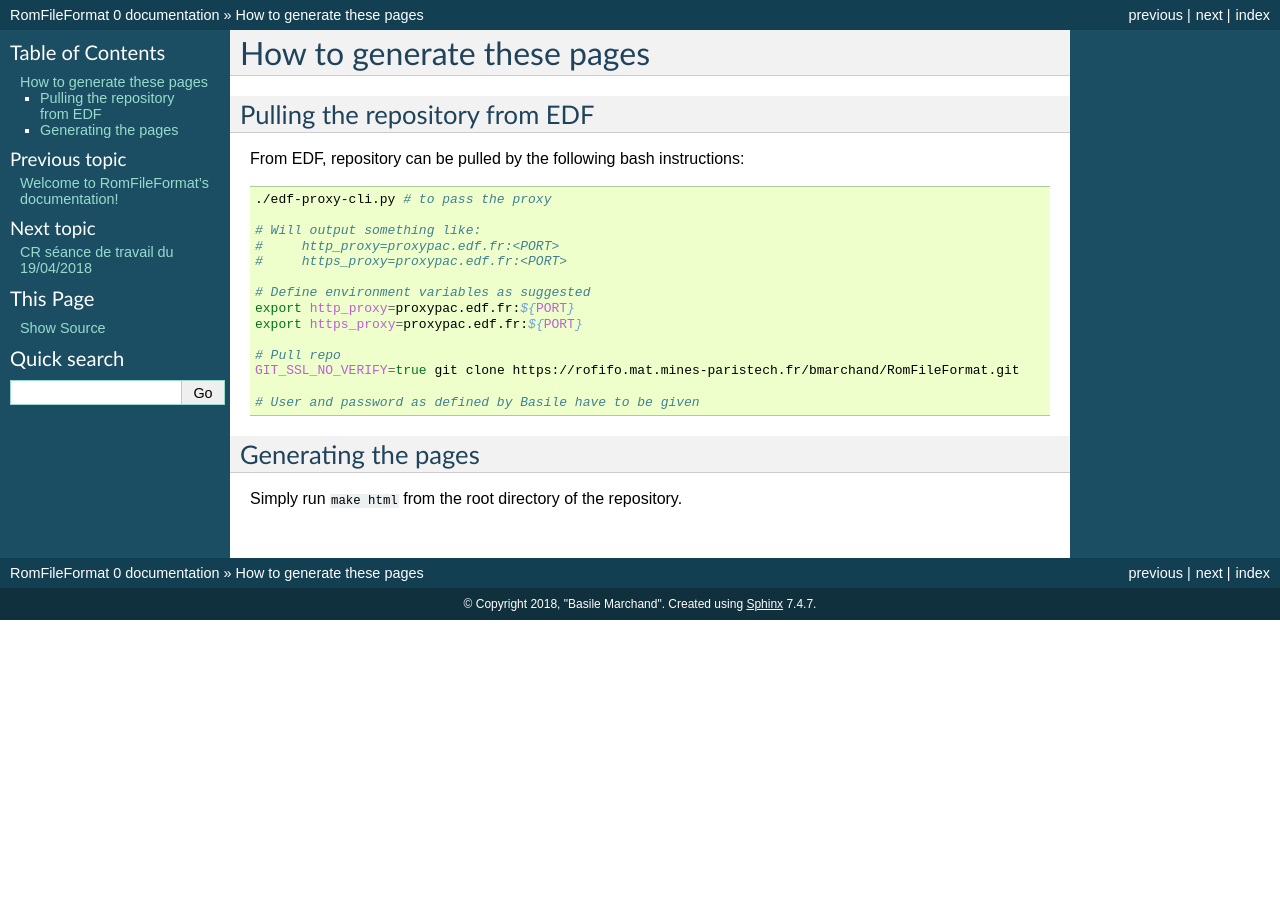
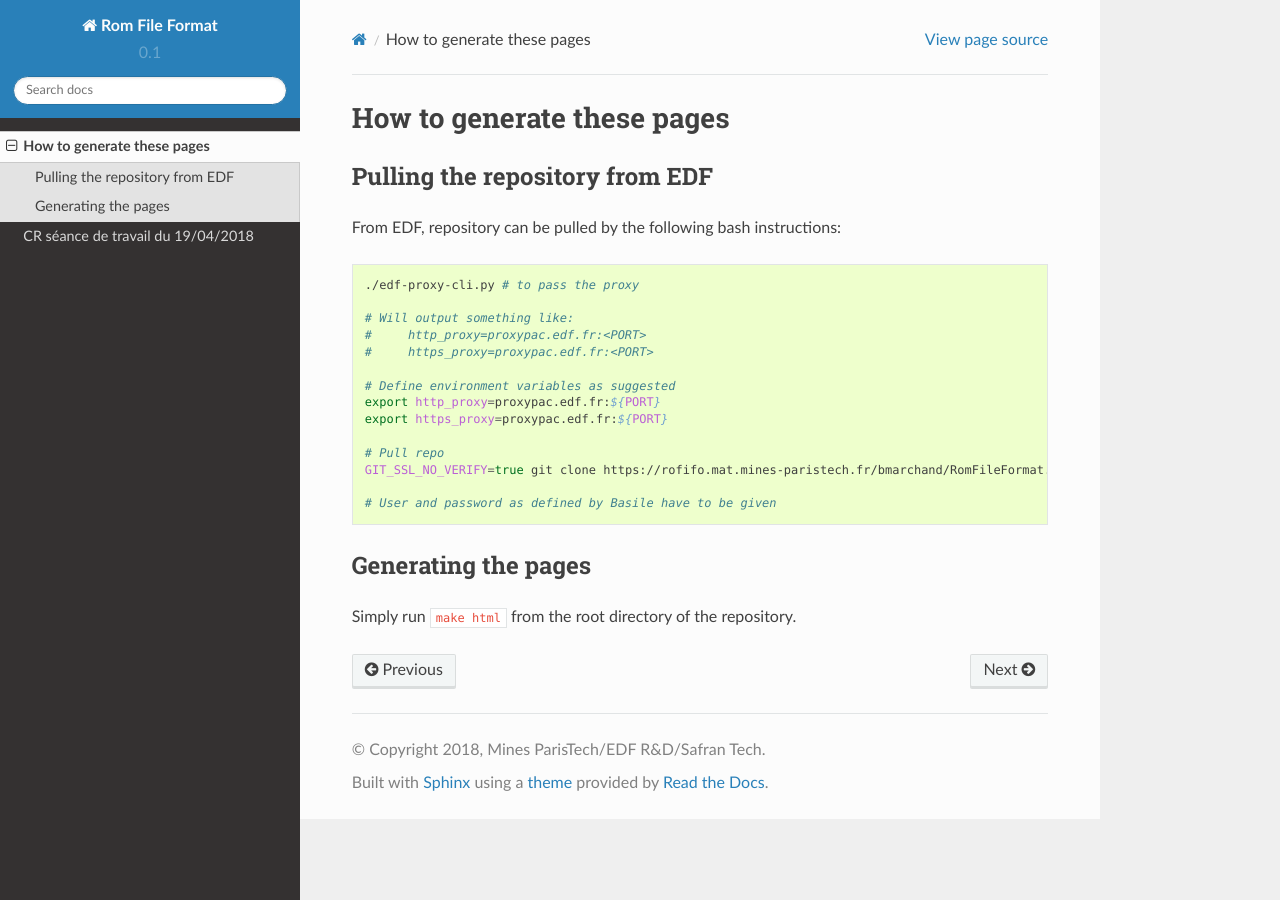
Before and after one commit to feelpp/mordicus, a Sphinx documentation site: the page built from source/sphinx-instructions.rst, in a window 1280 px wide. Built offline with Sphinx 7.4.7 and the Read the Docs theme 2.0.0, drawn with Linux system fonts in a browser that asks for light colours; pages that are not in the unit, such as notebooks, are missing from menus; some of the changed lines change nothing that is shown.

Commit message:
Merge conf.py files

```diff
--- a/source/UseCasesAndUserStories/conf.py
+++ /dev/null
@@ -1,258 +0,0 @@
-# -*- coding: utf-8 -*-
-#
-# Working notes build configuration file, created by
-# sphinx-quickstart on Fri Feb  2 07:51:55 2018.
-#
-# This file is execfile()d with the current directory set to its containing dir.
-#
-# Note that not all possible configuration values are present in this
-# autogenerated file.
-#
-# All configuration values have a default; values that are commented out
-# serve to show the default.
-
-import sys, os
-
-# If extensions (or modules to document with autodoc) are in another directory,
-# add these directories to sys.path here. If the directory is relative to the
-# documentation root, use os.path.abspath to make it absolute, like shown here.
-#sys.path.insert(0, os.path.abspath('.'))
-
-# -- General configuration -----------------------------------------------------
-
-# If your documentation needs a minimal Sphinx version, state it here.
-#needs_sphinx = '1.0'
-
-# Add any Sphinx extension module names here, as strings. They can be extensions
-# coming with Sphinx (named 'sphinx.ext.*') or your custom ones.
-extensions = ['sphinx.ext.intersphinx', 'sphinx.ext.todo', 'sphinx.ext.mathjax']
-
-# Add any paths that contain templates here, relative to this directory.
-templates_path = ['_templates']
-
-# The suffix of source filenames.
-source_suffix = '.rst'
-
-# The encoding of source files.
-#source_encoding = 'utf-8-sig'
-
-# The master toctree document.
-master_doc = 'index'
-
-# General information about the project.
-project = u'Rom File Format'
-copyright = u'2018, Mines ParisTech/EDF R&D/Safran Tech'
-
-# The version info for the project you're documenting, acts as replacement for
-# |version| and |release|, also used in various other places throughout the
-# built documents.
-#
-# The short X.Y version.
-version = '0.1.0'
-# The full version, including alpha/beta/rc tags.
-release = '0.1.0'
-
-# The language for content autogenerated by Sphinx. Refer to documentation
-# for a list of supported languages.
-#language = None
-
-# There are two options for replacing |today|: either, you set today to some
-# non-false value, then it is used:
-#today = ''
-# Else, today_fmt is used as the format for a strftime call.
-#today_fmt = '%B %d, %Y'
-
-# List of patterns, relative to source directory, that match files and
-# directories to ignore when looking for source files.
-exclude_patterns = []
-
-# The reST default role (used for this markup: `text`) to use for all documents.
-#default_role = None
-
-# If true, '()' will be appended to :func: etc. cross-reference text.
-#add_function_parentheses = True
-
-# If true, the current module name will be prepended to all description
-# unit titles (such as .. function::).
-#add_module_names = True
-
-# If true, sectionauthor and moduleauthor directives will be shown in the
-# output. They are ignored by default.
-#show_authors = False
-
-# The name of the Pygments (syntax highlighting) style to use.
-pygments_style = 'sphinx'
-
-# A list of ignored prefixes for module index sorting.
-#modindex_common_prefix = []
-
-
-# -- Options for HTML output ---------------------------------------------------
-
-# The theme to use for HTML and HTML Help pages.  See the documentation for
-# a list of builtin themes.
-##html_theme = 'pyramid'
-html_theme = 'sphinx_rtd_theme'
-##html_theme = 'cloud'
-# Theme options are theme-specific and customize the look and feel of a theme
-# further.  For a list of options available for each theme, see the
-# documentation.
-#html_theme_options = {}
-
-# Add any paths that contain custom themes here, relative to this directory.
-#html_theme_path = []
-
-# The name for this set of Sphinx documents.  If None, it defaults to
-# "<project> v<release> documentation".
-#html_title = None
-
-# A shorter title for the navigation bar.  Default is the same as html_title.
-#html_short_title = None
-
-# The name of an image file (relative to this directory) to place at the top
-# of the sidebar.
-##html_logo = "_static/pixel_cdm.png"
-
-# The name of an image file (within the static path) to use as favicon of the
-# docs.  This file should be a Windows icon file (.ico) being 16x16 or 32x32
-# pixels large.
-#html_favicon = None
-
-# Add any paths that contain custom static files (such as style sheets) here,
-# relative to this directory. They are copied after the builtin static files,
-# so a file named "default.css" will overwrite the builtin "default.css".
-#html_static_path = ['_static']
-
-# If not '', a 'Last updated on:' timestamp is inserted at every page bottom,
-# using the given strftime format.
-#html_last_updated_fmt = '%b %d, %Y'
-
-# If true, SmartyPants will be used to convert quotes and dashes to
-# typographically correct entities.
-#html_use_smartypants = True
-
-# Custom sidebar templates, maps document names to template names.
-#html_sidebars = {}
-
-# Additional templates that should be rendered to pages, maps page names to
-# template names.
-#html_additional_pages = {}
-
-# If false, no module index is generated.
-#html_domain_indices = True
-
-# If false, no index is generated.
-html_use_index = True
-
-# If true, the index is split into individual pages for each letter.
-#html_split_index = False
-
-# If true, links to the reST sources are added to the pages.
-html_show_sourcelink = True
-
-# If true, "Created using Sphinx" is shown in the HTML footer. Default is True.
-html_show_sphinx = True
-
-# If true, "(C) Copyright ..." is shown in the HTML footer. Default is True.
-#html_show_copyright = True
-
-# If true, an OpenSearch description file will be output, and all pages will
-# contain a <link> tag referring to it.  The value of this option must be the
-# base URL from which the finished HTML is served.
-#html_use_opensearch = ''
-
-# This is the file name suffix for HTML files (e.g. ".xhtml").
-#html_file_suffix = None
-
-# Output file base name for HTML help builder.
-htmlhelp_basename = 'rofifo'
-
-
-# -- Options for LaTeX output --------------------------------------------------
-
-latex_elements = {
-# The paper size ('letterpaper' or 'a4paper').
-#'papersize': 'letterpaper',
-
-# The font size ('10pt', '11pt' or '12pt').
-#'pointsize': '10pt',
-
-# Additional stuff for the LaTeX preamble.
-#'preamble': '',
-}
-
-# Grouping the document tree into LaTeX files. List of tuples
-# (source start file, target name, title, author, documentclass [howto/manual]).
-latex_documents = [
-  ('index', 'RoFiFo.tex', u'Rom File Format',
-   u'Mines ParisTech/EDF R\&D/Safran Tech', 'manual'),
-]
-
-# The name of an image file (relative to this directory) to place at the top of
-# the title page.
-#latex_logo = None
-
-# For "manual" documents, if this is true, then toplevel headings are parts,
-# not chapters.
-#latex_use_parts = False
-
-# If true, show page references after internal links.
-#latex_show_pagerefs = False
-
-# If true, show URL addresses after external links.
-#latex_show_urls = False
-
-# Documents to append as an appendix to all manuals.
-#latex_appendices = []
-
-# If false, no module index is generated.
-#latex_domain_indices = True
-
-
-# -- Options for manual page output --------------------------------------------
-
-# One entry per manual page. List of tuples
-# (source start file, name, description, authors, manual section).
-man_pages = [
-    ('index', 'RoFiFo', u'RoFiFo',
-     [u''], 1)
-]
-
-# If true, show URL addresses after external links.
-#man_show_urls = False
-
-
-# -- Options for Texinfo output ------------------------------------------------
-
-# Grouping the document tree into Texinfo files. List of tuples
-# (source start file, target name, title, author,
-#  dir menu entry, description, category)
-texinfo_documents = [
-  ('index', 'RoFiFo', u'RoFiFo',
-   u'', 'RoFiFo', 'One line description of project.',
-   'Miscellaneous'),
-]
-
-# Documents to append as an appendix to all manuals.
-#texinfo_appendices = []
-
-# If false, no module index is generated.
-#texinfo_domain_indices = True
-
-# How to display URL addresses: 'footnote', 'no', or 'inline'.
-#texinfo_show_urls = 'footnote'
-
-
-# Example configuration for intersphinx: refer to the Python standard library.
-intersphinx_mapping = {'http://docs.python.org/': None}
-
-
-#import os
-#print( os.getcwd() )
-try:
-    import sphinxcontrib.plantuml
-    extensions = ['sphinxcontrib.plantuml', ]
-    plantuml = 'java -jar ../bin/plantuml.jar'
-except ImportError:
-    print("The plantuml extension is disabled --- if you want to use it install")
-    print("      sphinxcontrib.plantuml")
--- a/source/conf.py
+++ b/source/conf.py
@@ -29,6 +29,7 @@ import os
 # extensions coming with Sphinx (named 'sphinx.ext.*') or your custom
 # ones.
 extensions = [
+    'sphinx.ext.intersphinx',
     'sphinx.ext.todo',
     'sphinx.ext.mathjax',
 ]
@@ -46,8 +47,8 @@ source_suffix = '.rst'
 master_doc = 'index'
 
 # General information about the project.
-project = u'RomFileFormat'
-copyright = u'2018, "Basile Marchand"'
+project = u'Rom File Format'
+copyright = u'2018, Mines ParisTech/EDF R&D/Safran Tech'
 
 # The version info for the project you're documenting, acts as replacement for
 # |version| and |release|, also used in various other places throughout the
@@ -101,8 +102,9 @@ pygments_style = 'sphinx'
 
 # The theme to use for HTML and HTML Help pages.  See the documentation for
 # a list of builtin themes.
-html_theme = 'default'
-
+##html_theme = 'pyramid'
+html_theme = 'sphinx_rtd_theme'
+##html_theme = 'cloud'
 # Theme options are theme-specific and customize the look and feel of a theme
 # further.  For a list of options available for each theme, see the
 # documentation.
@@ -156,16 +158,16 @@ html_static_path = ['_static']
 #html_domain_indices = True
 
 # If false, no index is generated.
-#html_use_index = True
+html_use_index = True
 
 # If true, the index is split into individual pages for each letter.
 #html_split_index = False
 
 # If true, links to the reST sources are added to the pages.
-#html_show_sourcelink = True
+html_show_sourcelink = True
 
 # If true, "Created using Sphinx" is shown in the HTML footer. Default is True.
-#html_show_sphinx = True
+html_show_sphinx = True
 
 # If true, "(C) Copyright ..." is shown in the HTML footer. Default is True.
 #html_show_copyright = True
@@ -179,7 +181,7 @@ html_static_path = ['_static']
 #html_file_suffix = None
 
 # Output file base name for HTML help builder.
-htmlhelp_basename = 'RomFileFormatdoc'
+htmlhelp_basename = 'rofifo'
 
 
 # -- Options for LaTeX output ---------------------------------------------
@@ -199,8 +201,8 @@ latex_elements = {
 # (source start file, target name, title,
 #  author, documentclass [howto, manual, or own class]).
 latex_documents = [
-  ('index', 'RomFileFormat.tex', u'RomFileFormat Documentation',
-   u'"Basile Marchand"', 'manual'),
+  ('index', 'RoFiFo.tex', u'Rom File Format',
+   u'Mines ParisTech/EDF R\&D/Safran Tech', 'manual'),
 ]
 
 # The name of an image file (relative to this directory) to place at the top of
@@ -229,8 +231,8 @@ latex_documents = [
 # One entry per manual page. List of tuples
 # (source start file, name, description, authors, manual section).
 man_pages = [
-    ('index', 'romfileformat', u'RomFileFormat Documentation',
-     [u'"Basile Marchand"'], 1)
+    ('index', 'RoFiFo', u'RoFiFo',
+     [u''], 1)
 ]
 
 # If true, show URL addresses after external links.
@@ -243,8 +245,8 @@ man_pages = [
 # (source start file, target name, title, author,
 #  dir menu entry, description, category)
 texinfo_documents = [
-  ('index', 'RomFileFormat', u'RomFileFormat Documentation',
-   u'"Basile Marchand"', 'RomFileFormat', 'One line description of project.',
+  ('index', 'RoFiFo', u'RoFiFo',
+   u'', 'RoFiFo', 'One line description of project.',
    'Miscellaneous'),
 ]
 
@@ -257,5 +259,17 @@ texinfo_documents = [
 # How to display URL addresses: 'footnote', 'no', or 'inline'.
 #texinfo_show_urls = 'footnote'
 
-# If true, do not generate a @detailmenu in the "Top" node's menu.
-#texinfo_no_detailmenu = False
+
+# Example configuration for intersphinx: refer to the Python standard library.
+intersphinx_mapping = {'http://docs.python.org/': None}
+
+
+#import os
+#print( os.getcwd() )
+try:
+    import sphinxcontrib.plantuml
+    extensions = ['sphinxcontrib.plantuml', ]
+    plantuml = 'java -jar ../bin/plantuml.jar'
+except ImportError:
+    print("The plantuml extension is disabled --- if you want to use it install")
+    print("      sphinxcontrib.plantuml")
```
